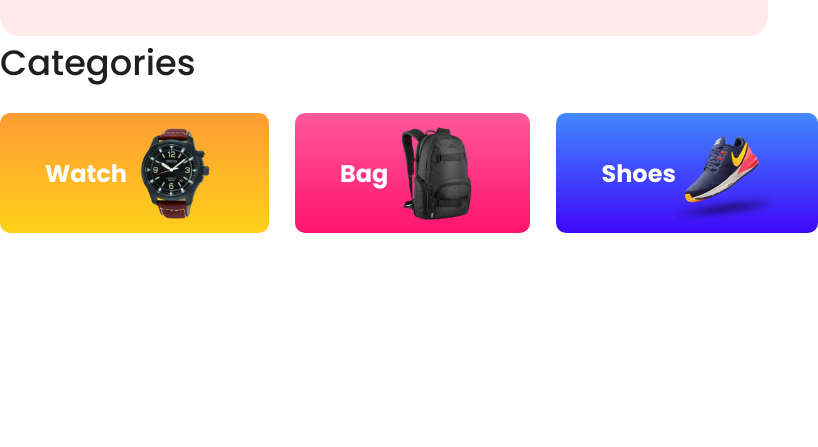
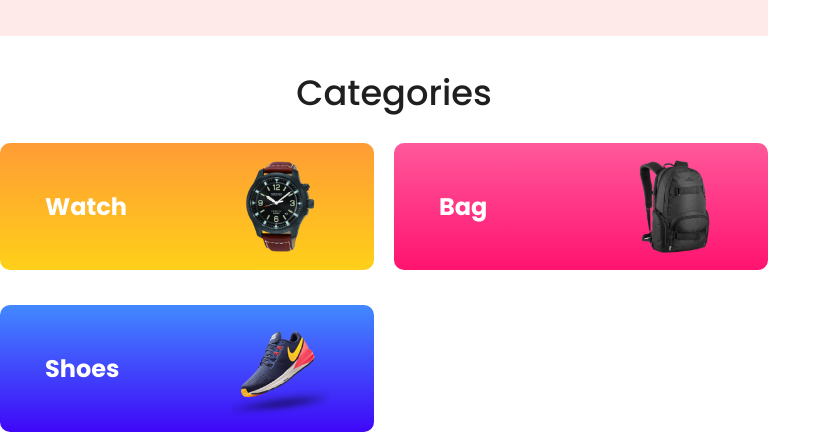
Before and after one commit to mohammad-moklesur-rahman/Programming-Hero_Panda-Commerce-Project-Practice, a plain HTML site: page index.html in a window 768 px wide. Shown: the part 691-1138 px from the top of the page, 818 px wide, since content can reach past the window. Before the commit the page ends 976 px from the top, so only its background shows below. Drawn offline with Linux system fonts and the light colour scheme.

Commit message:
Categories section Responsive for Mobile, Tablet and Large devices

```diff
--- a/style/panda.css
+++ b/style/panda.css
@@ -269,6 +269,7 @@ nav li a:hover{
         flex-direction: column-reverse;
         margin: 0;
         align-items: center;
+        border-radius: 0px;
     }
 
     .banner-title{
@@ -282,6 +283,23 @@ nav li a:hover{
 
     .banner-img img{
         max-width: 300px;
+    }
+
+    /* Categories section Responsive */
+
+    .categories-title{
+        margin-top: 30px;
+        text-align: center;
+    }
+
+    .categories-products{
+        display: grid;
+        grid-template-columns: repeat(1, 1fr);
+    }
+
+    .categories-common{
+        height: auto;
+        margin-bottom: 5px;
     }
 
 }
@@ -313,6 +331,7 @@ nav li a:hover{
         flex-direction: column-reverse;
         margin: 0;
         align-items: center;
+        border-radius: 0px;
     }
 
     .banner-title{
@@ -322,6 +341,24 @@ nav li a:hover{
 
     .banner-description{
         text-align: justify;
+    }
+
+    /* Categories section Responsive */
+
+    .categories-title{
+        margin-top: 30px;
+        text-align: center;
+    }
+
+    .categories-products{
+        display: grid;
+        grid-template-columns: repeat(2, 1fr);
+        gap: 20px;
+    }
+
+    .categories-common{
+        height: auto;
+        margin-bottom: 15px;
     }
 }
 
@@ -352,4 +389,21 @@ nav li a:hover{
         max-width: 320px;
         margin-left: 30px;
     }
+
+     /* Categories section Responsive */
+
+    .categories-title{
+        margin-left: 20px;
+    }
+
+    .categories-products{
+        display: grid;
+        grid-template-columns: repeat(2, 1fr);
+        gap: 20px;
+    }
+
+    .categories-common{
+        height: auto;
+        margin-bottom: 15px;
+    }
 }
```
